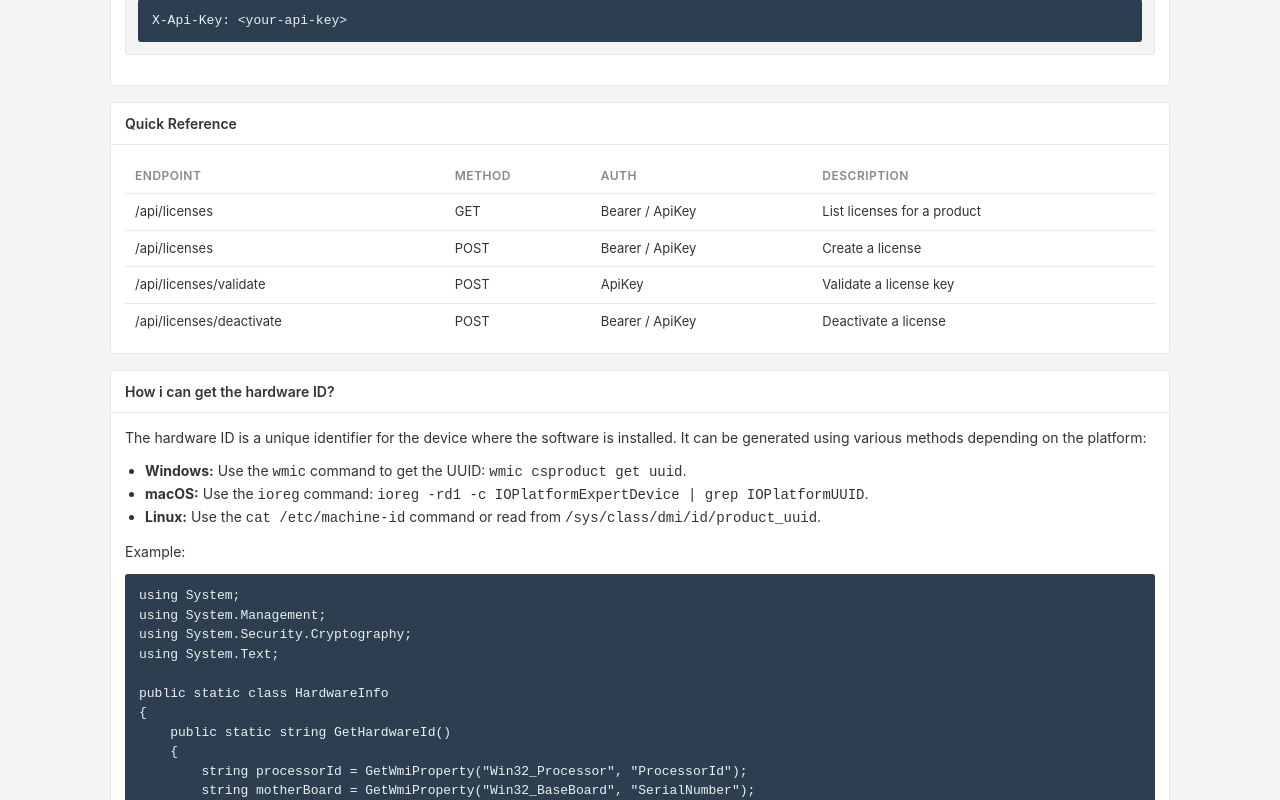
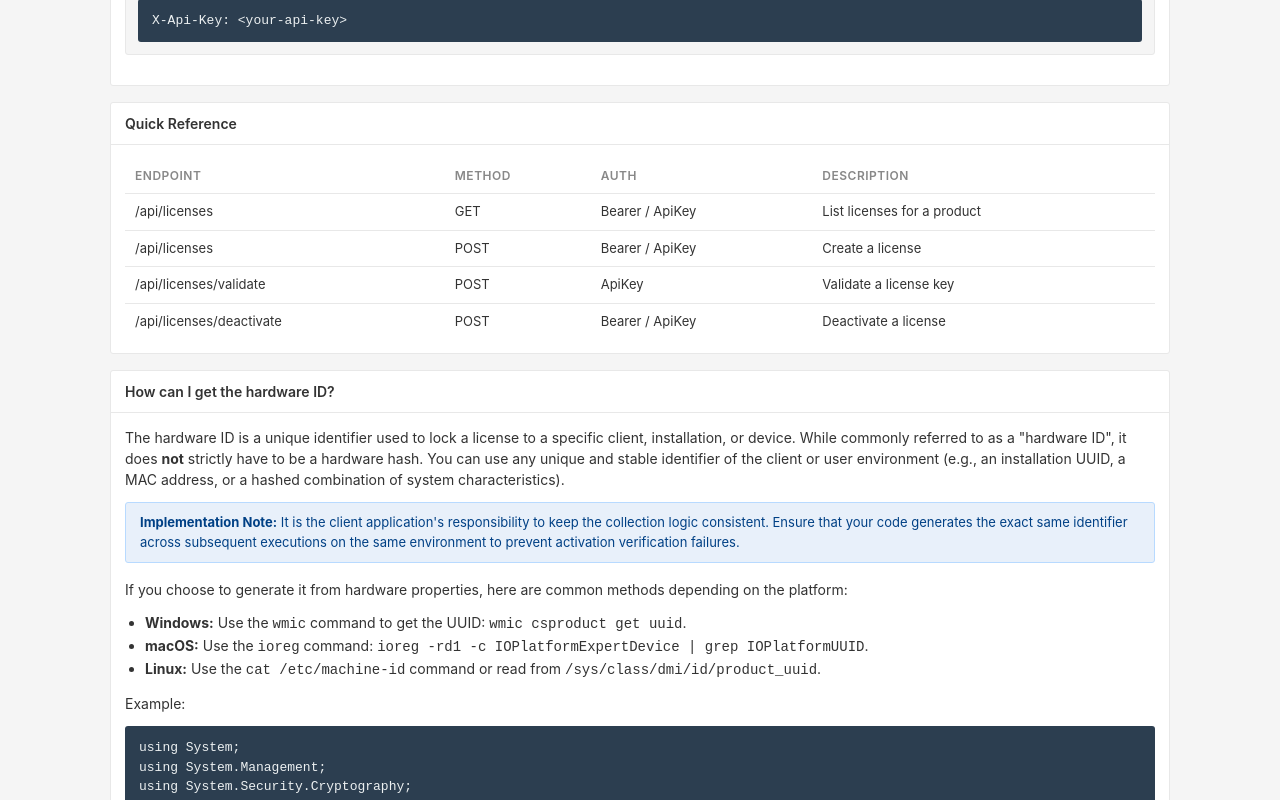
Before and after one commit to Merctxt/OpenLicense, a React (Vite) app in the folder OpenLicenseWeb/: page /docs in a window 1280 px wide. Shown: the part 519-1319 px from the top of the page. Built offline with nearby package versions, Linux system fonts and the light colour scheme; no server answers.

Commit message:
Feat: docs improvements

```diff
--- a/OpenLicenseWeb/src/pages/Docs.jsx
+++ b/OpenLicenseWeb/src/pages/Docs.jsx
@@ -59,9 +59,20 @@ export default function Docs() {
       </div>
 
       <div className="panel">
-        <div className="panel-heading">How i can get the hardware ID?</div>
+        <div className="panel-heading">How can I get the hardware ID?</div>
         <div className="panel-body">
-          <p className="panel-text">The hardware ID is a unique identifier for the device where the software is installed. It can be generated using various methods depending on the platform:</p>
+          <p className="panel-text">
+            The hardware ID is a unique identifier used to lock a license to a specific client, installation, or device.
+            While commonly referred to as a "hardware ID", it does <strong>not</strong> strictly have to be a hardware hash.
+            You can use any unique and stable identifier of the client or user environment (e.g., an installation UUID, a MAC address, or a hashed combination of system characteristics).
+          </p>
+
+          <div className="alert alert-info" style={{ marginTop: 8, marginBottom: 16 }}>
+            <strong>Implementation Note:</strong> It is the client application's responsibility to keep the collection logic consistent.
+            Ensure that your code generates the exact same identifier across subsequent executions on the same environment to prevent activation verification failures.
+          </div>
+
+          <p className="panel-text">If you choose to generate it from hardware properties, here are common methods depending on the platform:</p>
 
           <ul className="panel-text list">
             <li><strong>Windows:</strong> Use the <code>wmic</code> command to get the UUID: <code>wmic csproduct get uuid</code>.</li>
```
